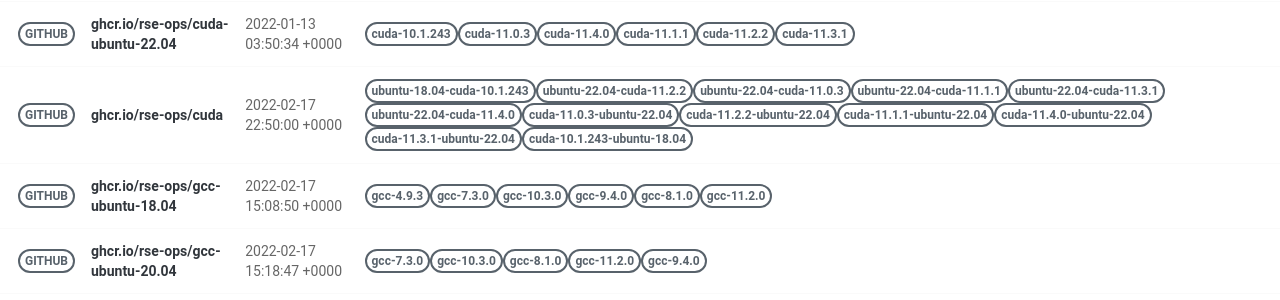
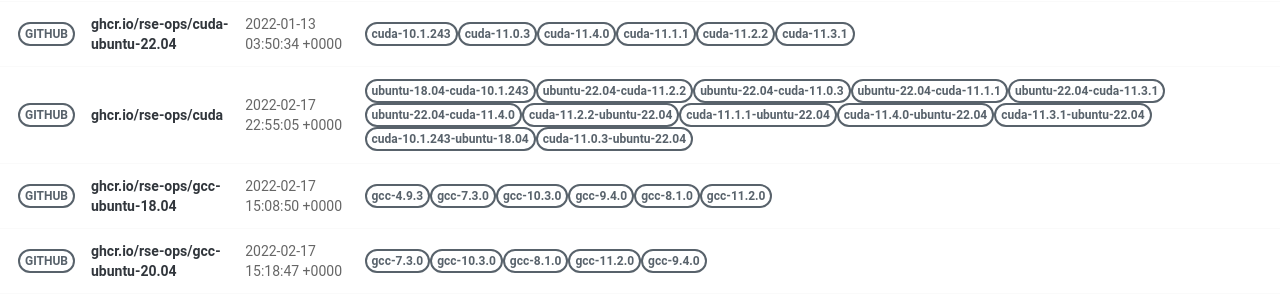
Before and after one commit to rse-ops/docker-images, a Jekyll site: the page built from pages/index.md, in a window 1280 px wide. Shown: the part 428-728 px from the top of the page. Built offline with Jekyll 4.4.1, drawn with Linux system fonts in a browser that asks for light colours; nearby versions of some CDN libraries.

Commit message:
Automated push to update library 2022-02-17

```diff
--- a/_library/ghcr.io-rse-ops-cuda.md
+++ b/_library/ghcr.io-rse-ops-cuda.md
@@ -1,7 +1,7 @@
 ---
 layout: container
 name: ghcr.io/rse-ops/cuda
-updated_at: 2022-02-17 22:50:00.835072
+updated_at: 2022-02-17 22:55:05.776249
 
 
 container_url: https://github.com/orgs/rse-ops/packages/container/package/cuda
```
Also changed, not shown: other parts of _library/ghcr.io-rse-ops-cuda.md (+3 -3 lines).
